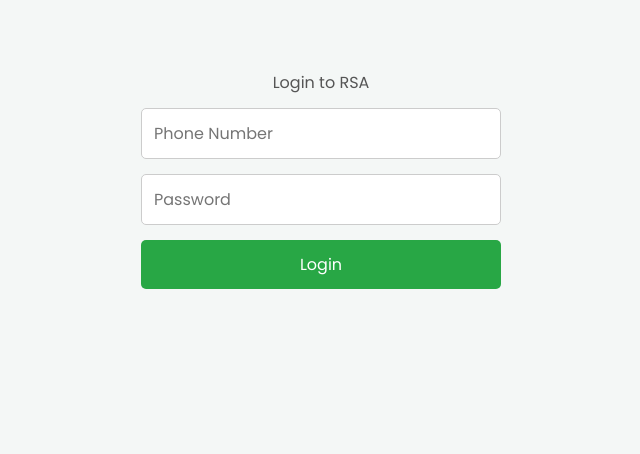
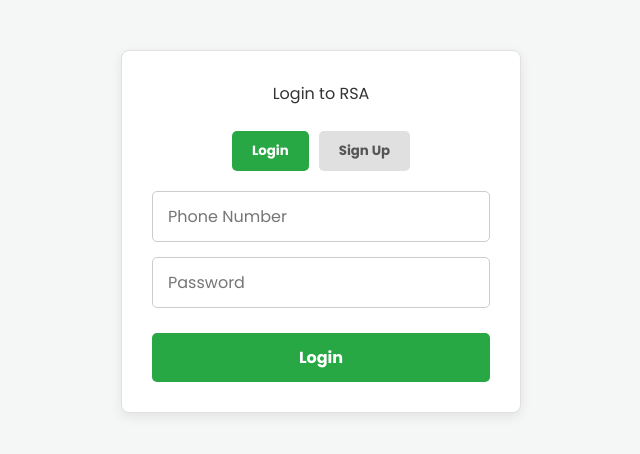
Before and after one commit to Namanwagadre/rsa-frontend, a React (Vite) app: page / in a window 1280 px wide. Shown: the top 454 px of the page, without its empty margins (319-959 px from the left). Built offline with nearby package versions, Linux system fonts and the light colour scheme.

Commit message:
Fixed Role mismatch issue on frontend (user to customer)

```diff
--- a/src/App.jsx
+++ b/src/App.jsx
@@ -1,6 +1,7 @@
 import { BrowserRouter as Router, Routes, Route } from 'react-router-dom';
 import Login from './components/Login';
 import Dashboard from './components/Dashboard';
+import Signup from './components/Signup';
 
 
 function App(){
@@ -10,6 +11,7 @@ function App(){
         {/* Agar URL mein sirf '/' hai, toh Login page dikhao */}
         <Route path="/" element={<Login />} />
 
+
         {/* Agar URL mein '/dashboard' hai, toh Dashboard dikhao */}
         <Route path="/dashboard" element={<Dashboard />} />
       </Routes>
--- a/src/components/Login.css
+++ b/src/components/Login.css
@@ -33,3 +33,119 @@
 .login-button:hover{
     background-color: #218838;
 }
+
+/* Container & Form Structure */
+.login-container {
+    max-width: 400px;
+    margin: 50px auto;
+    padding: 30px;
+    border: 1px solid #e0e0e0;
+    border-radius: 8px;
+    box-shadow: 0 4px 12px rgba(0,0,0,0.08);
+    font-family: sans-serif;
+    background-color: white;
+}
+
+.login-container h2 {
+    text-align: center;
+    color: #333;
+    margin-bottom: 25px;
+}
+
+.login-form {
+    display: flex;
+    flex-direction: column;
+    gap: 15px;
+}
+
+/* Inputs & Dropdown */
+.login-input {
+    padding: 12px 15px;
+    font-size: 16px;
+    border: 1px solid #ccc;
+    border-radius: 5px;
+    outline: none;
+    transition: border-color 0.2s;
+}
+
+.login-input:focus {
+    border-color: #28a745;
+}
+
+.select-role {
+    cursor: pointer;
+    background-color: #f9f9f9;
+}
+
+/* Toggle Buttons */
+.toggle-buttons {
+    display: flex;
+    justify-content: center;
+    gap: 10px;
+    margin-bottom: 20px;
+}
+
+.toggle-btn {
+    padding: 10px 20px;
+    background-color: #e0e0e0;
+    color: #555;
+    border: none;
+    border-radius: 5px;
+    cursor: pointer;
+    font-weight: bold;
+    transition: all 0.3s ease;
+}
+
+.toggle-btn.active-login {
+    background-color: #28a745;
+    color: white;
+}
+
+.toggle-btn.active-signup {
+    background-color: #007BFF;
+    color: white;
+}
+
+/* Main Submit Button */
+.login-button {
+    padding: 12px;
+    font-size: 16px;
+    color: white;
+    border: none;
+    border-radius: 5px;
+    cursor: pointer;
+    font-weight: bold;
+    transition: background-color 0.3s ease;
+    margin-top: 10px;
+}
+
+.login-button.btn-login {
+    background-color: #28a745; /* Green for login */
+}
+
+.login-button.btn-login:hover {
+    background-color: #218838;
+}
+
+.login-button.btn-signup {
+    background-color: #007BFF; /* Blue for signup */
+}
+
+.login-button.btn-signup:hover {
+    background-color: #0069d9;
+}
+
+/* Messages */
+.message {
+    text-align: center;
+    font-weight: bold;
+    margin-bottom: 15px;
+}
+
+.message.error {
+    color: #dc3545;
+}
+
+.message.success {
+    color: #28a745;
+}
--- a/src/components/Login.jsx
+++ b/src/components/Login.jsx
@@ -1,54 +1,117 @@
 import { useState } from 'react';
 import { useNavigate } from 'react-router-dom';
-import './Login.css';
+import './Login.css'; // Aapki alag CSS file
 
-function Login(){
+function Login() {
     const navigate = useNavigate();
+
+    // Toggle state
+    const [isLoginMode, setIsLoginMode] = useState(true);
+
+    // Form states
+    const [name, setName] = useState('');
     const [phoneNumber, setPhoneNumber] = useState('');
     const [password, setPassword] = useState('');
+    const [role, setRole] = useState('customer'); // 👉 Naya state role ke liye
     const [message, setMessage] = useState('');
 
-   const handleLogin = async (e) => {
+    const handleSubmit = async (e) => {
         e.preventDefault();
-    setMessage('Logging in...'); // Thodi der loading dikhane ke liye
+        setMessage(isLoginMode ? 'Logging in...' : 'Signing up...');
+
+        const url = isLoginMode
+            ? 'https://rsa-backend-ze8f.onrender.com/api/auth/login'
+            : 'https://rsa-backend-ze8f.onrender.com/api/auth/register';
+
+        // 👉 Signup mein 'role' bhi bhejenge
+        const bodyData = isLoginMode
+            ? { phoneNumber, password }
+            : { name, phoneNumber, password, role };
 
         try {
-      // 1. Backend ko Parcel (Request) bhej rahe hain
-      const response = await fetch('https://rsa-backend-ze8f.onrender.com/api/auth/login', {
+            const response = await fetch(url, {
                 method: 'POST',
-        headers: {
-          'Content-Type': 'application/json',
-        },
-        body: JSON.stringify({ phoneNumber, password }), // Dabba pack kiya
+                headers: { 'Content-Type': 'application/json' },
+                body: JSON.stringify(bodyData),
             });
 
-      // 2. Backend se jo jawab aaya usko padha
             const data = await response.json();
 
             if (response.ok) {
-        setMessage(' Login Successful!');
-        // 3. Token ko aage ke liye Browser ki tijori (localStorage) mein save kar liya
+                if (isLoginMode) {
+                    setMessage('✅ Login Successful!');
                     localStorage.setItem('token', data.token);
                     localStorage.setItem('role', data.user.role);
-        setTimeout(()=>{
-            navigate('/dashboard');
-        },1000);
-
-        console.log("Token saved:", data.token);
+                    setTimeout(()=>{ navigate('/dashboard'); }, 1000);
                 } else {
-        setMessage(' Error: ' + data.message); // Agar password galat ho
+                    setMessage('🎉 Signup Successful! Ab aap login kar sakte hain.');
+                    setTimeout(() => {
+                        setIsLoginMode(true);
+                        setMessage('');
+                        setPassword('');
+                    }, 2000);
                 }
-
+            } else {
+                setMessage('❌ Error: ' + data.message);
+            }
         } catch (error) {
-      setMessage(' Server down hai ya internet nahi chal raha.');
+            setMessage('🔌 Server down hai ya internet nahi chal raha.');
         }
     };
 
     return (
         <div className='login-container'>
-            <h2>Login to RSA</h2>
-            {message && <p style={{ color: message.includes('Error') || message.includes('down') ? 'red' : 'green', fontWeight: 'bold' }}>{message}</p>}
-            <form className="login-form" onSubmit={handleLogin}>
+            <h2>{isLoginMode ? 'Login to RSA' : 'Create New Account'}</h2>
+
+            <div className="toggle-buttons">
+                <button
+                    type="button"
+                    className={`toggle-btn ${isLoginMode ? 'active-login' : ''}`}
+                    onClick={() => { setIsLoginMode(true); setMessage(''); }}
+                >
+                    Login
+                </button>
+                <button
+                    type="button"
+                    className={`toggle-btn ${!isLoginMode ? 'active-signup' : ''}`}
+                    onClick={() => { setIsLoginMode(false); setMessage(''); }}
+                >
+                    Sign Up
+                </button>
+            </div>
+
+            {message && (
+                <p className={`message ${message.includes('Error') || message.includes('down') ? 'error' : 'success'}`}>
+                    {message}
+                </p>
+            )}
+
+            <form className="login-form" onSubmit={handleSubmit}>
+
+              {/* Sirf Signup mode mein Name dikhega */}
+              {!isLoginMode && (
+                  <input
+                      className='login-input'
+                      type="text"
+                      placeholder="Aapka Naam"
+                      value={name}
+                      onChange={(e) => setName(e.target.value)}
+                      required={!isLoginMode}
+                  />
+              )}
+
+              {/* 👉 NAYA HISSA: Sirf Signup mode mein Role Dropdown dikhega */}
+              {!isLoginMode && (
+                  <select
+                      className='login-input select-role'
+                      value={role}
+                      onChange={(e) => setRole(e.target.value)}
+                      required={!isLoginMode}
+                  >
+                      <option value="customer"> As a User(Driver)</option>
+                      <option value="mechanic">As a Mechanic</option>
+                  </select>
+              )}
 
               <input
                 className='login-input'
@@ -56,6 +119,7 @@ function Login(){
                 placeholder="Phone Number"
                 value={phoneNumber}
                 onChange={(e) => setPhoneNumber(e.target.value)}
+                required
               />
 
               <input
@@ -64,12 +128,13 @@ function Login(){
                 placeholder="Password"
                 value={password}
                 onChange={(e) => setPassword(e.target.value)}
+                required
                />
 
                <button
-                  className='login-button'
+                  className={`login-button ${isLoginMode ? 'btn-login' : 'btn-signup'}`}
                   type="submit">
-                    Login
+                  {isLoginMode ? 'Login' : 'Sign Up'}
                </button>
 
             </form>
--- /dev/null
+++ b/src/components/Signup.css
@@ -0,0 +1,48 @@
+.signup-container {
+  max-width: 400px;
+  margin: 50px auto;
+  padding: 20px;
+  border: 1px solid #ccc;
+  border-radius: 8px;
+  box-shadow: 0 4px 8px rgba(0,0,0,0.1);
+  font-family: sans-serif;
+}
+
+.signup-title {
+  text-align: center;
+  color: #333;
+  margin-bottom: 20px;
+}
+
+.signup-form {
+  display: flex;
+  flex-direction: column;
+  gap: 15px;
+}
+
+.signup-input {
+  padding: 12px;
+  font-size: 16px;
+  border: 1px solid #ccc;
+  border-radius: 4px;
+  outline: none;
+}
+
+.signup-input:focus {
+  border-color: #007BFF;
+}
+
+.signup-button {
+  padding: 12px;
+  font-size: 16px;
+  background-color: #007BFF;
+  color: white;
+  border: none;
+  border-radius: 4px;
+  cursor: pointer;
+  transition: background-color 0.3s ease;
+}
+
+.signup-button:hover {
+  background-color: #0056b3;
+}
--- /dev/null
+++ b/src/components/Signup.jsx
@@ -0,0 +1,79 @@
+import React, { useState } from 'react';
+import './Signup.css'; // Yahan CSS file link kar di hai
+
+const Signup = () => {
+  const [formData, setFormData] = useState({
+    name: '',
+    email: '',
+    password: ''
+  });
+
+  const handleChange = (e) => {
+    setFormData({ ...formData, [e.target.name]: e.target.value });
+  };
+
+  const handleSubmit = async (e) => {
+    e.preventDefault();
+
+    try {
+      // Yahan aapka LIVE Render backend URL hai!
+      const response = await fetch('https://rsa-backend-ze8f.onrender.com/api/auth/register', {
+        method: 'POST',
+        headers: {
+          'Content-Type': 'application/json',
+        },
+        body: JSON.stringify(formData),
+      });
+
+      const data = await response.json();
+
+      if (response.ok) {
+        alert('🎉 Registration Successful! Ab aap aaraam se Login kar sakte hain.');
+        // Agar aapke paas react-router-dom hai, toh yahan se login page par bhej sakte hain
+      } else {
+        alert('❌ Error: ' + data.message);
+      }
+    } catch (error) {
+      console.error('Signup error:', error);
+      alert('Network error! Backend se connect nahi ho paya.');
+    }
+  };
+
+  return (
+    <div className="signup-container">
+      <h2 className="signup-title">Naya Account Banayein 🚀</h2>
+
+      <form className="signup-form" onSubmit={handleSubmit}>
+        <input
+          type="text"
+          name="name"
+          className="signup-input"
+          placeholder="Aapka Naam"
+          onChange={handleChange}
+          required
+        />
+        <input
+          type="email"
+          name="email"
+          className="signup-input"
+          placeholder="Email Address"
+          onChange={handleChange}
+          required
+        />
+        <input
+          type="password"
+          name="password"
+          className="signup-input"
+          placeholder="Password"
+          onChange={handleChange}
+          required
+        />
+        <button type="submit" className="signup-button">
+          Sign Up
+        </button>
+      </form>
+    </div>
+  );
+};
+
+export default Signup;
```
Also changed, not shown: src/components/Dashboard.jsx (+13 -13 lines). Lines whose indentation alone changed are shown as unchanged.
